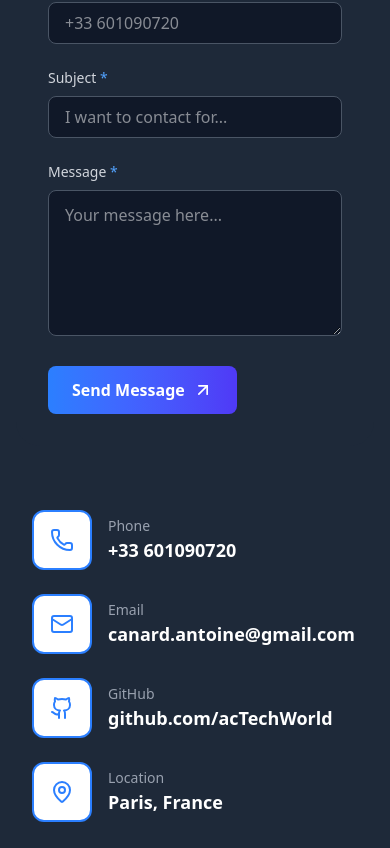
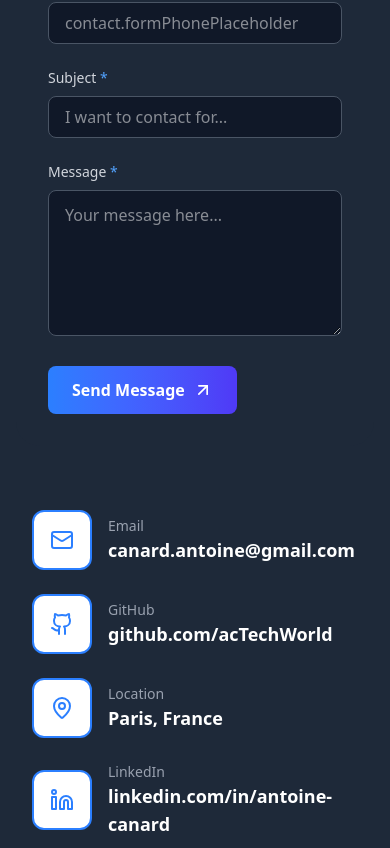
Before and after one commit to acTechWorld/my-website, a React (Vite) app: page / in a window 390 px wide. Shown: the part 8339-9187 px from the top of the page. Built offline with nearby package versions, Linux system fonts and the light colour scheme.

Commit message:
remove phone number

```diff
--- a/src/i18n/en.json
+++ b/src/i18n/en.json
@@ -49,7 +49,6 @@
     "formEmail": "Email address",
     "formEmailPlaceholder": "canard.antoine@gmail.com",
     "formPhone": "Your phone",
-    "formPhonePlaceholder": "+33 601090720",
     "formSubject": "Subject",
     "formSubjectPlaceholder": "I want to contact for...",
     "formMessage": "Message",
--- a/src/i18n/fr.json
+++ b/src/i18n/fr.json
@@ -49,7 +49,6 @@
     "formEmail": "Adresse e-mail",
     "formEmailPlaceholder": "canard.antoine@gmail.com",
     "formPhone": "Votre téléphone",
-    "formPhonePlaceholder": "+33 601090720",
     "formSubject": "Sujet",
     "formSubjectPlaceholder": "Je souhaite vous contacter pour...",
     "formMessage": "Message",
--- a/src/sections/SectionContact.tsx
+++ b/src/sections/SectionContact.tsx
@@ -1,7 +1,7 @@
 import React, { useState } from "react";
 import emailjs from "emailjs-com";
 import ActionButton from "../components/ActionButton";
-import { Phone, Mail, Github, MapPin, Linkedin } from "lucide-react";
+import { Mail, Github, MapPin, Linkedin } from "lucide-react";
 import { useTranslation } from "react-i18next";
 
 type ToastType = "success" | "error" | null;
@@ -21,12 +21,6 @@ const SectionContact: React.FC = () => {
   };
 
   const contactItems = [
-    {
-      icon: <Phone className="w-6 h-6 text-blue-500" />,
-      label: t("contact.phone"),
-      value: "+33 601090720",
-      href: "tel:+0123456789",
-    },
     {
       icon: <Mail className="w-6 h-6 text-blue-500" />,
       label: t("contact.email"),
```
